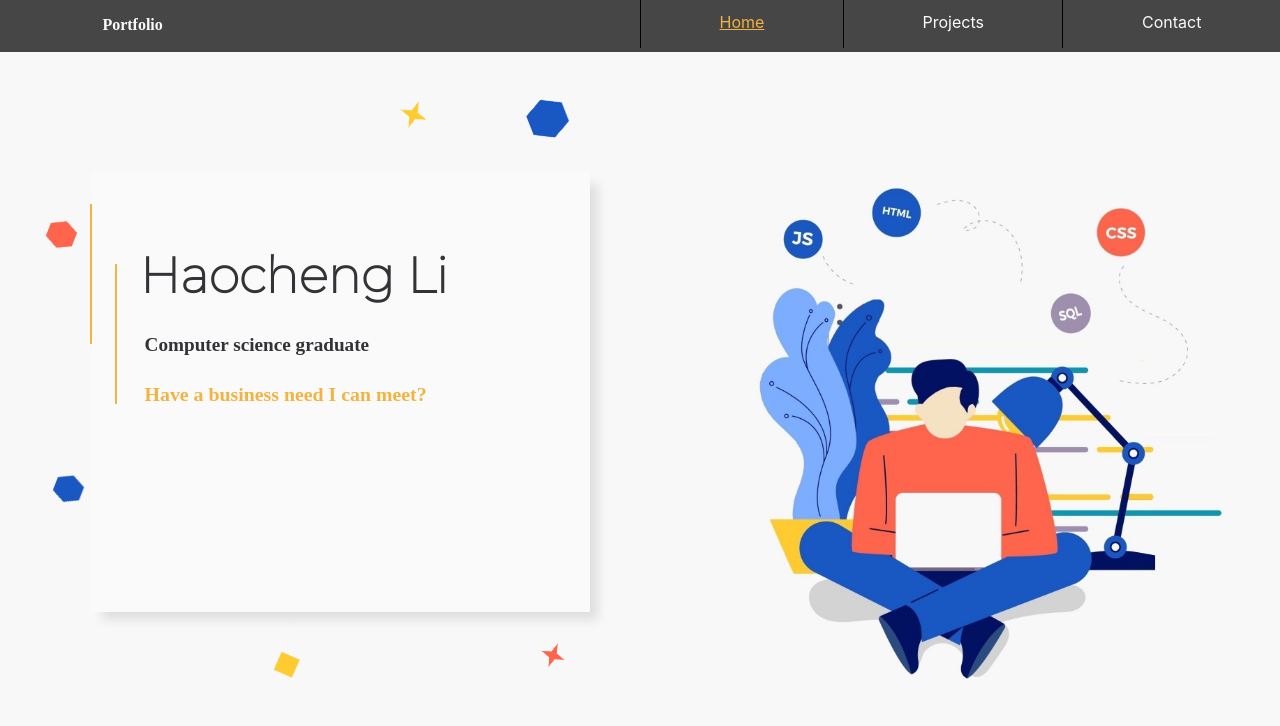
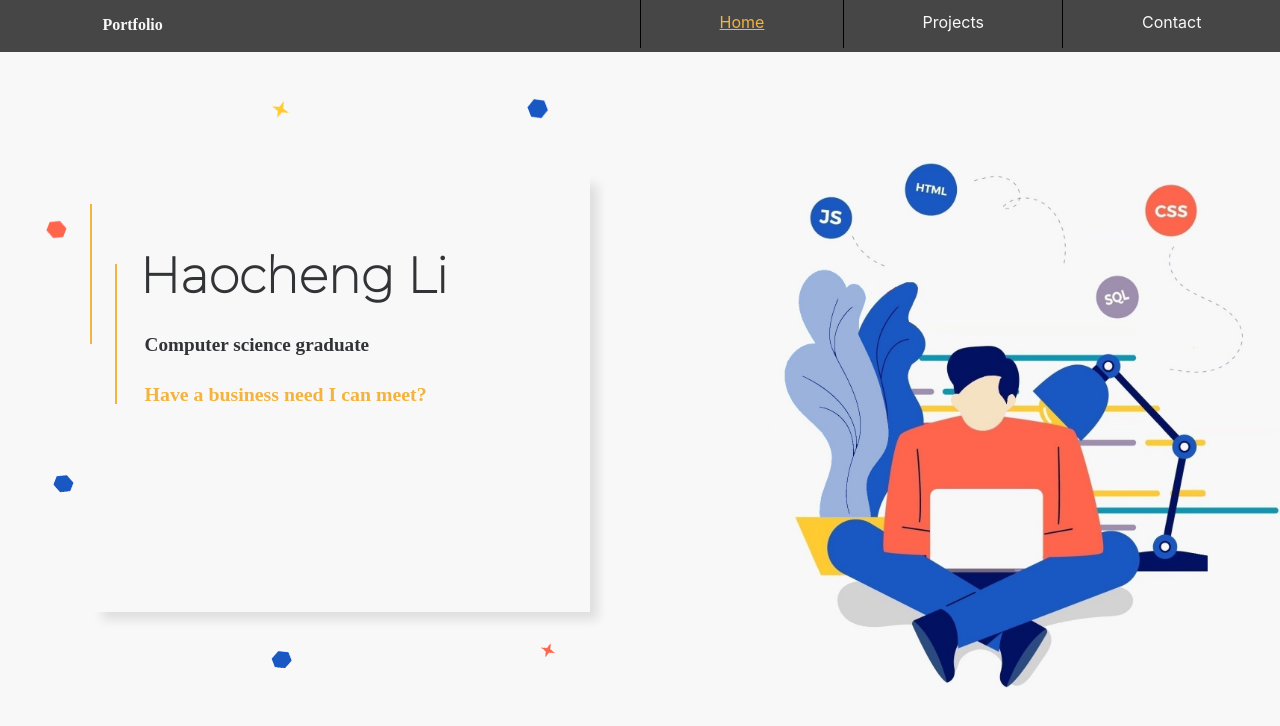
Before and after one commit to Teggoon/Personal-Portfolio, a React (Create React App) app: page / in a window 1280 px wide. Shown: the top 726 px of the page. Built offline with nearby package versions, Linux system fonts and the light colour scheme; a web font is replaced by a local one.

Commit message:
more edits on the background image and animation

```diff
--- a/src/components/AnimatedBackground.js
+++ b/src/components/AnimatedBackground.js
@@ -3,6 +3,7 @@ import sprite1 from "../image/sprite1_clear.png"
 import sprite2 from "../image/sprite2_clear.png"
 import sprite4 from "../image/sprite4_clear.png"
 import sprite5 from "../image/sprite5_clear.png"
+import codingBackground from "../image/coding_background.jpg"
 import sprite6 from "../image/sprite6_clear.png"
 
 const AnimatedBackground = () => {
@@ -12,8 +13,9 @@ const AnimatedBackground = () => {
     <img src={sprite2} id="sprite2" className="animated-sprite"/>
     <img src={sprite1} id="sprite3" className="animated-sprite"/>
     <img src={sprite4} id="sprite4" className="animated-sprite"/>
-    <img src={sprite5} id="sprite5" className="animated-sprite"/>
+    <img src={sprite1} id="sprite5" className="animated-sprite"/>
     <img src={sprite6} id="sprite6" className="animated-sprite"/>
+    <img src={codingBackground} id="coding-background-image"/>
 
     </div>
     );
--- a/src/css/App.css
+++ b/src/css/App.css
@@ -1,5 +1,5 @@
 :root {
-  --basically-white: rgb(250,250,250);
+  --basically-white: rgb(248,248,248);
   --light-gray: rgb(230,230,230);
   --light-orange: rgb(242, 179, 65);
   --light-orange-lil-darker: rgb(204, 150, 51);
@@ -28,7 +28,7 @@ body {
   /* background: url("../image/scattered-forcefields.svg"); */
   /* background: url("../image/generated.svg"); */
   /* background-image: url('../image/homepage_background_static2.png'); */
-  background-image: url('../image/coding_background.jpg');
+  /* background-image: url('../image/coding_background.jpg'); */
   background-repeat: no-repeat;
   background-attachment: fixed;
   background-position: center;
@@ -107,7 +107,7 @@ body {
   padding-bottom: 2vh;
 }
 .nav-link:hover {
-  box-shadow: 0px 5px 5px -1px #000;
+  /* box-shadow: 0px 5px 5px -1px #000; */
   background-color: rgb(82, 82, 82);
   /* color: var(--dark-hover); */
   animation: buttonhover 0.3s ease;
@@ -145,7 +145,7 @@ body {
   height: 55vh;
   margin-bottom: 20vh;
   box-sizing: border-box;
-  /* animation: fadeinfrombottom 1s ease; */
+  animation: fadeinsubtle 1s ease;
   box-shadow: 10px 10px 10px -2px rgba(0,0,0,0.1);
 }
 
@@ -278,8 +278,8 @@ body {
   width: 50vw;
 }
 .project-component-left-side-container h3 {
-  /* color: var(--gentler-dark-gray); */
-  color:var(--blue);
+  color: var(--gentler-dark-gray);
+  /* color:var(--blue); */
   font-family: Montserrat;
 }
 .project-component-left-side-container p {
@@ -586,7 +586,7 @@ body {
     opacity: 1;
   }
   to {
-    box-shadow: 0px 5px 5px -1px #000;
+    /* box-shadow: 0px 5px 5px -1px #000; */
     /* color: var(--dark-hover); */
   background-color: rgb(82, 82, 82);
     transform: translateY(-1px);
@@ -648,6 +648,13 @@ body {
 
 }
 
+#coding-background-image{
+  position: fixed;
+  left: 60vw;
+  top: 20vh;
+  height: 66vh;
+  animation: fadeinsubtle 2s linear;
+}
 .animated-sprite {
   z-index: -1;
 }
@@ -655,52 +662,52 @@ body {
   position: absolute;
   left: 43vw;
   top: 15vh;
-  animation: floatupdiagonal 7.7s linear;
-  width: 38px;
-  height: 40px;
+  animation: floatupdiagonal 7.7s linear, fadeinsubtle 2s linear;
+  width: 18px;
+  height: 20px;
 }
 #sprite2 {
   position: absolute;
   left: 4vw;
   top: 24vh;
-  animation: floatdown 7.7s linear;
-  width: 28px;
-  height: 28px;
+  animation: floatdown 7.7s linear, fadeinsubtle 2s linear;
+  width: 18px;
+  height: 18px;
 }
 
 #sprite3 {
   position: absolute;
   left: 2vw;
   top: 58vh;
-  animation: floatdownslanted 7.7s linear;
-  width: 28px;
-  height: 28px;
+  animation: floatdownslanted 7.7s linear, fadeinsubtle 2s linear;
+  width: 18px;
+  height: 18px;
 }
 
 #sprite4 {
   position: absolute;
-  left: 29vw;
+  left: 19vw;
   top: 9vh;
-  animation: floatdowndiagonal 7.7s linear;
-  width: 28px;
-  height: 28px;
+  animation: floatdowndiagonal 7.7s linear, fadeinsubtle 2s linear;
+  width: 18px;
+  height: 18px;
 }
 #sprite5 {
   position: absolute;
   left: 23vw;
   top: 84vh;
-  animation: floatupdiagonal 7.7s linear;
-  width: 28px;
-  height: 28px;
+  animation: floatupdiagonal 7.7s linear, fadeinsubtle 2s linear;
+  width: 18px;
+  height: 18px;
 }
 
 #sprite6 {
   position: absolute;
   left: 40vw;
   top: 83vh;
-  animation: floatrightup 7.7s linear;
-  width: 25px;
-  height: 25px;
+  animation: floatrightup 7.7s linear, fadeinsubtle 2s linear;
+  width: 15px;
+  height: 15px;
 }
 
 @keyframes floatupslanted {
```
Also changed, not shown: src/image/coding_background.jpg, src/image/coding_background_2.jpg (added).
